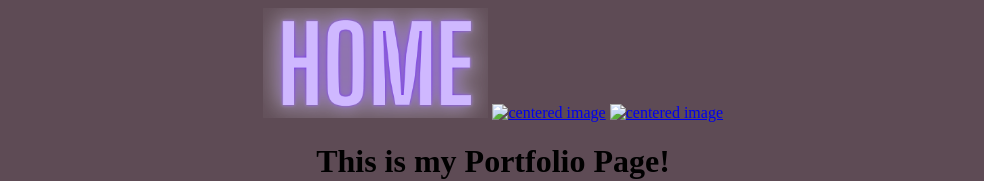
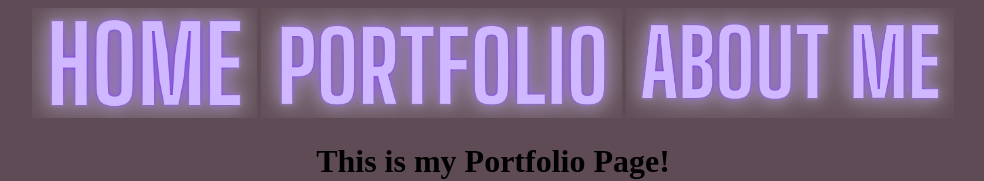
Before and after one commit to treydurham/treyy, a plain HTML site: page portfolio.html in a window 1280 px wide. Shown: the top 181 px of the page, without its empty margins (147-1131 px from the left). Drawn offline with Linux system fonts and the light colour scheme; files whose address does not match are found by name.

Commit message:
Add files via upload

```diff
--- a/portfolio.html
+++ b/portfolio.html
@@ -6,9 +6,9 @@
 	  </head>
 	  <body bgcolor="#5e4b55">
    <center>
-    <a href="index.html"><img src="file:///H:/Chrome%20Downloads/HOME.png" height="110" alt="centered image" class="aligncenter"></a>
-    <a href="portfolio.html"><img src="file:///H:/Chrome%20Downloads/HOME%20(1).png" height="110" alt="centered image" class="aligncenter"></a></a>
-    <a href="aboutme.html"><img src="file:///H:/Chrome%20Downloads/HOME%20(2).png" height="110" alt="centered image" class="aligncenter"></a>
+    <a href="index.html"><img src="https://github.com/treydurham/treyy/blob/main/HOME.png?raw=true" height="110" alt="centered image" class="aligncenter"></a>
+    <a href="portfolio.html"><img src="https://github.com/treydurham/treyy/blob/main/HOME%20(1).png?raw=true" height="110" alt="centered image" class="aligncenter"></a></a>
+    <a href="aboutme.html"><img src="https://github.com/treydurham/treyy/blob/main/HOME%20(2).png?raw=true" height="110" alt="centered image" class="aligncenter"></a>
 </center>
     <center>
     <h1>This is my Portfolio Page!</h1>
```
